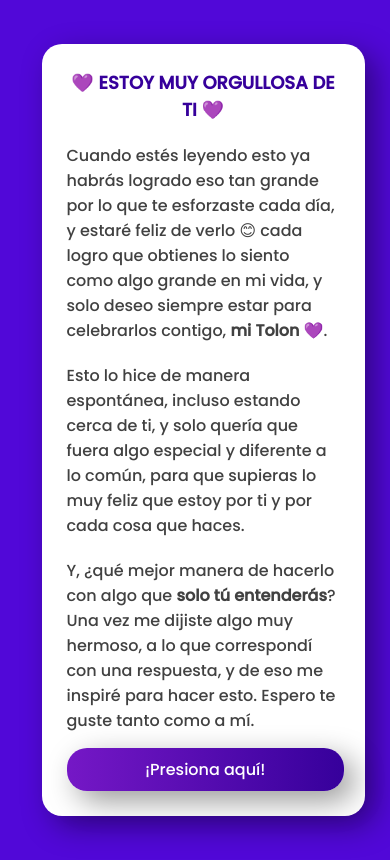
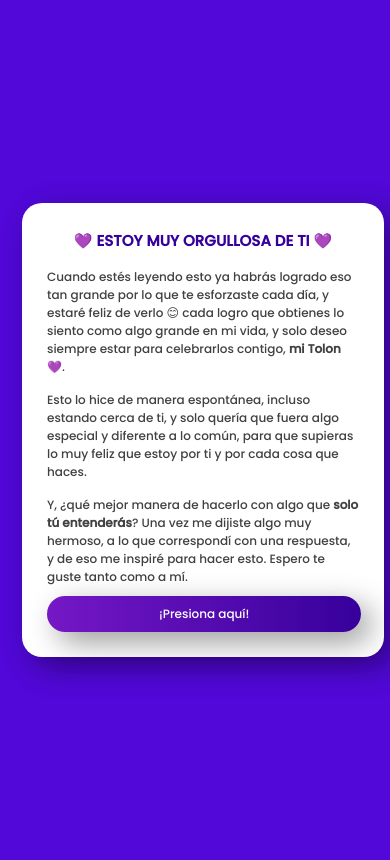
Before and after one commit to yennrz/yennrz.github.io, a plain HTML site: page carta.html in a window 390 px wide. Drawn offline with Linux system fonts and the light colour scheme.

Commit message:
Responsive

```diff
--- a/css/carta.css
+++ b/css/carta.css
@@ -10,7 +10,7 @@ body{
     align-items: center;
     justify-content: center;
     background-color: #5108d8;
-    overflow: hidden;
+    overflow-x: hidden;
     /* padding-top: -30; */
 }
 
@@ -44,8 +44,9 @@ body{
 }
 
 .parrafo {
-    margin-top: 20px;
+    margin-top: 15px;
     color: rgb(65, 65, 65);
+    font-size: 14px;
 }
 
 .botones a {
@@ -55,7 +56,7 @@ body{
     background-size: 200% 200%;
     background-image: linear-gradient(270deg, #36009b, #b42ff1);
     padding: 9px;
-    margin-top: 15px;
+    margin-top: 10px;
     border-radius: 20px;
     text-decoration: none;
     color: #fff;
@@ -69,7 +70,19 @@ body{
 }
 @media screen and (max-width:700px){
     .contenedor{
-        width: 70%;
+        width: 80%;
+    }
+
+    .titulo {
+        font-size: 15px;
+    }
+
+    .parrafo {
+        font-size: 12px;
+    }
+
+    .botones a {
+        font-size: 12px;
     }
 
 }
```
Also changed, not shown: css/flores.css (+14 -8 lines).
